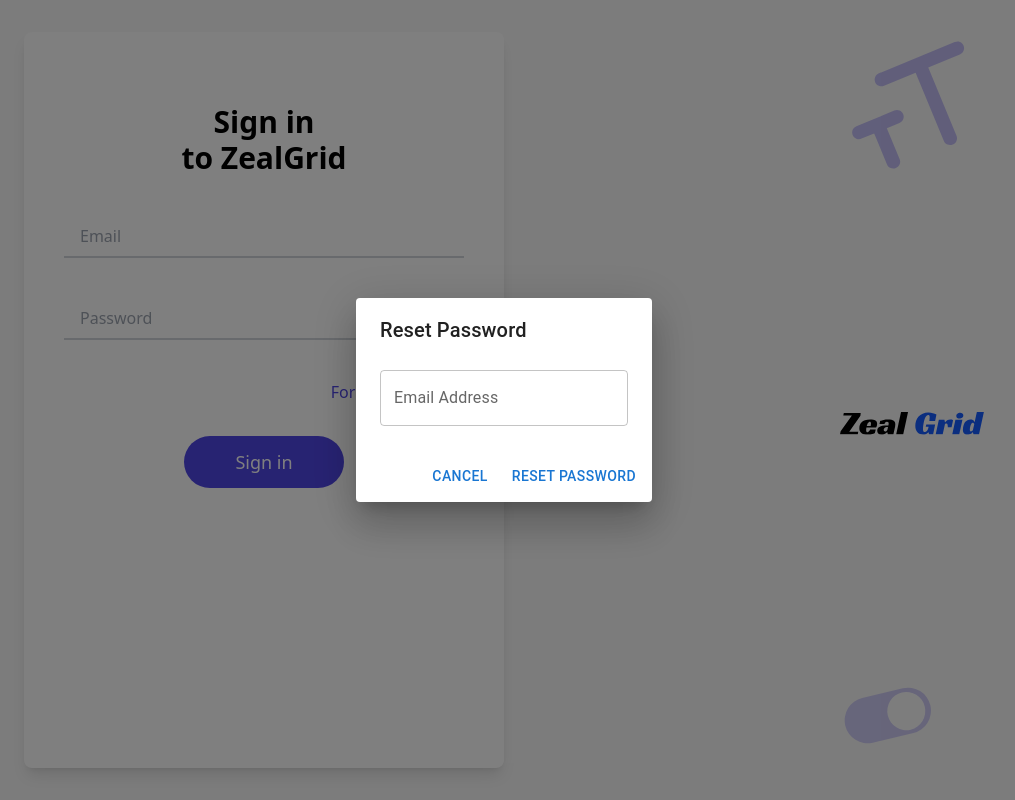
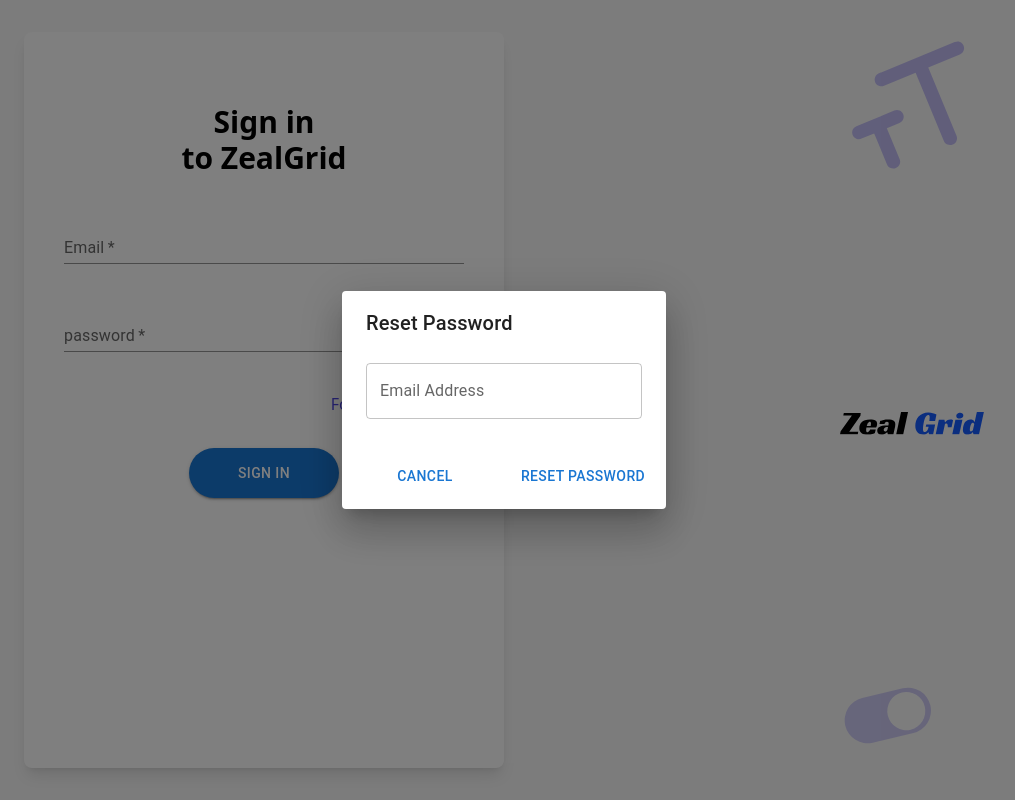
Before and after one commit to nazishCheema090/ZealGrid, a React (Vite) app: page /signin in a window 1280 px wide. Both pictures are taken after a click on the button "Forgot Password?". Shown: the whole page, without its empty margins (136-1151 px from the left). Built offline with nearby package versions, Linux system fonts and the light colour scheme; no server answers.

Commit message:
Refactoring MUI components and removing inline css

```diff
--- a/src/components/add-project/page.jsx
+++ b/src/components/add-project/page.jsx
@@ -1,14 +1,15 @@
 import { useEffect, useState } from "react";
-import { TextField, Button } from "@mui/material";
-import CheckBox from "../common/checkbox/page";
+import CheckBox from "../common/CheckBox";
 import { useDispatch, useSelector } from "react-redux";
 import {
   setFeatures,
   setStep,
   setCompanyDetail,
 } from "../../redux/slice/projectSlice";
-import PhoneInput from "../common/phone-input/page";
-import CircularProgress from "@mui/material/CircularProgress";
+import PhoneInput from "../common/PhoneInput";
+import Loading from "../common/Loading";
+import Input from "../common/Input";
+import CustomButton from "../common/CustomButton";
 
 const AddName = ({ nextStep, setProjectName, projectName }) => {
   const [fullName, setLocalFullName] = useState("");
@@ -44,14 +45,13 @@
           <p className="text-2xl text-gray-700 font-semibold my-3 leading-tight">{`Let's Start with the name of your Application `}</p>
         </div>
         <div className="mb-12">
-          <TextField
-            fullWidth
+          <Input
+            fullWidth={true}
             variant="standard"
             label="Full Name"
+            type="text"
             value={fullName}
             onChange={(e) => setLocalFullName(e.target.value)}
-            InputLabelProps={{ className: "text-gray-600" }}
-            InputProps={{ className: "text-gray-800" }}
             className="mb-8"
             error={Boolean(error)}
             helperText={error}
@@ -59,19 +59,13 @@
         </div>
       </div>
       <div className="flex justify-center">
-        <Button
+        <CustomButton
           variant="contained"
-          className="text-white text-lg rounded-full py-3 px-8 shadow-md hover:bg-blue-600 focus:outline-none transition"
-          style={{
-            backgroundColor: "#7065F0",
-            width: "150px",
-            height: "50px",
-            borderRadius: "25px",
-          }}
+          color="primary"
           onClick={handleNextClick}
         >
           Next
-        </Button>
+        </CustomButton>
       </div>
     </div>
   );
@@ -121,7 +115,10 @@
         <div className="mb-6">
           <p className="text-xl text-gray-600 mb-3">Step 2 of 3</p>
           <div className="w-full bg-gray-200 rounded-full h-2 mt-2">
-            <div className="bg-purple-500 h-2 rounded-full w-[66%] "></div>
+            <div
+              className="bg-purple-500 h-2 rounded-full"
+              style={{ width: "66%" }}
+            ></div>
           </div>
         </div>
         <div className="mb-6">
@@ -166,19 +163,9 @@
         </div>
       </div>
       <div className="flex justify-center">
-        <Button
-          variant="contained"
-          className="text-white text-lg rounded-full py-3 px-8 shadow-md hover:bg-blue-600 focus:outline-none transition"
-          style={{
-            backgroundColor: "#7065F0",
-            width: "150px",
-            height: "50px",
-            borderRadius: "25px",
-          }}
-          onClick={handleClick}
-        >
+        <CustomButton variant="contained" color="primary" onClick={handleClick}>
           Continue
-        </Button>
+        </CustomButton>
       </div>
     </div>
   );
@@ -204,13 +191,12 @@
         <div className="mb-12">
           <div className="flex">
             <div className="mr-5">
-              <TextField
-                fullWidth
+              <Input
+                fullWidth={true}
+                type="email"
                 variant="standard"
                 label="Email"
                 value={companyDetail.email}
-                InputLabelProps={{ className: "text-gray-600" }}
-                InputProps={{ className: "text-gray-800" }}
                 className="mb-8"
                 onChange={(e) =>
                   dispatch(
@@ -223,13 +209,12 @@
               />
             </div>
             <div className="ml-5">
-              <TextField
-                fullWidth
+              <Input
+                fullWidth={true}
+                type="text"
                 variant="standard"
                 label="Company Name"
                 value={companyDetail.companyName}
-                InputLabelProps={{ className: "text-gray-600" }}
-                InputProps={{ className: "text-gray-800" }}
                 className="mb-8"
                 onChange={(e) =>
                   dispatch(
@@ -255,23 +240,13 @@
         </div>
       </div>
       <div className="flex justify-center">
-        <Button
-          variant="contained"
-          className="text-white text-lg   py-3 px-8 shadow-md hover:bg-blue-800 focus:outline-none transition"
-          style={{
-            backgroundColor: "#7065F0",
-            width: "150px",
-            height: "50px",
-            borderRadius: "25px",
-          }}
-          onClick={handleSave}
-        >
+        <CustomButton variant="contained" color="primary" onClick={handleSave}>
           {loading ? (
-            <CircularProgress size={30} style={{ color: "white" }} />
+            <Loading size={30} color="white" thickness={5} />
           ) : (
             "Continue"
           )}
-        </Button>
+        </CustomButton>
       </div>
     </div>
   );
--- /dev/null
+++ b/src/components/common/CheckBox.jsx
@@ -0,0 +1,21 @@
+import { useId } from 'react';
+
+export default function CheckBox({ label, value, onChange, name }) {
+  const featureInputID = useId();
+
+  return (
+    <div className="flex items-center ps-3">
+      <input
+        type="checkbox"
+        checked={value}
+        onChange={onChange}
+        name={name}
+        className="w-4 h-4 text-blue-600 bg-gray-100 border-gray-300 rounded focus:ring-blue-500 dark:focus:ring-blue-600 dark:ring-offset-gray-700 dark:focus:ring-offset-gray-700 focus:ring-2 dark:bg-gray-600 dark:border-gray-500"
+        id={featureInputID}
+      />
+      <label htmlFor={featureInputID} className="w-full py-3 ms-2 text-sm font-medium text-gray-900 dark:text-gray-300">
+        {label}
+      </label>
+    </div>
+  );
+}
--- /dev/null
+++ b/src/components/common/CustomButton.jsx
@@ -0,0 +1,25 @@
+import React from 'react'
+import {Button} from '@mui/material'
+
+const CustomButton = ({children,onClick,color='inherit',background='',width = '150px',height='50px',rounded='25px', variant='contained', disabled = false,...props}) => {
+  return (
+    <Button
+        variant={variant}
+        disabled = {disabled}
+        onClick={onClick}
+        color={color}
+        style={{
+            background : background,
+            width : width,
+            height : height,
+            borderRadius : rounded,
+            ...props.style,
+        }}
+        {...props}
+    >
+        {children}
+    </Button>
+  )
+}
+
+export default CustomButton
--- /dev/null
+++ b/src/components/common/DialogActionsWrapper.jsx
@@ -0,0 +1,12 @@
+import { DialogActions } from '@mui/material';
+
+
+const DialogActionsWrapper = ({children}) => {
+  return (
+    <DialogActions>
+        {children}
+    </DialogActions>
+  )
+}
+
+export default DialogActionsWrapper
--- /dev/null
+++ b/src/components/common/DialogContentWrapper.jsx
@@ -0,0 +1,11 @@
+import {  DialogContent } from '@mui/material';
+
+const DialogContentWrapper = ({children}) => {
+  return (
+    <DialogContent>
+        {children}
+    </DialogContent>
+  )
+}
+
+export default DialogContentWrapper
--- /dev/null
+++ b/src/components/common/DialogTitleWrapper.jsx
@@ -0,0 +1,11 @@
+import {  DialogTitle } from '@mui/material';
+
+const DialogTitleWrapper = ({children}) => {
+  return (
+    <DialogTitle>
+        {children}
+    </DialogTitle>
+  )
+}
+
+export default DialogTitleWrapper
--- /dev/null
+++ b/src/components/common/DialogWrapper.jsx
@@ -0,0 +1,13 @@
+import React, { Children } from 'react'
+import { Dialog} from '@mui/material';
+
+
+const DialogWrapper = ({children,open,onClose}) => {
+  return (
+    <Dialog open={open} onClose={onClose}>
+        {children}
+    </Dialog>
+  )
+}
+
+export default DialogWrapper
--- /dev/null
+++ b/src/components/common/Input.jsx
@@ -0,0 +1,18 @@
+import { TextField } from '@mui/material'
+import React from 'react'
+
+const Input = ({type, value, label, onChange, autoFocus = false, fullWidth = false , ...props}) => {
+  return (
+    <TextField
+        fullWidth = {fullWidth}
+        type = {type}
+        value = {value}
+        label = {label}
+        onChange={onChange}
+        autoFocus = {autoFocus}
+        {...props}
+    />
+  )
+}
+
+export default Input
--- /dev/null
+++ b/src/components/common/Loading.jsx
@@ -0,0 +1,14 @@
+import React from 'react'
+import CircularProgress from '@mui/material/CircularProgress'
+
+const  Loading= ({size, color = 'inherit', ...props}) => {
+  return (
+    <CircularProgress
+      size={size}
+      style={{color : color}}
+      {...props}
+    />
+  )
+}
+
+export default Loading;
--- /dev/null
+++ b/src/components/common/PhoneInput.jsx
@@ -0,0 +1,38 @@
+const PhoneInput = ({value, onChangePhone}) => {
+
+
+    return (
+      <form className="max-w-xs mt-5">
+        <div className="relative">
+          <span className="absolute start-0 bottom-3 text-gray-500 dark:text-gray-400">
+            <svg
+              className="w-4 h-4 rtl:rotate-[270deg]"
+              aria-hidden="true"
+              xmlns="http://www.w3.org/2000/svg"
+              fill="currentColor"
+              viewBox="0 0 19 18"
+            >
+              <path d="M18 13.446a3.02 3.02 0 0 0-.946-1.985l-1.4-1.4a3.054 3.054 0 0 0-4.218 0l-.7.7a.983.983 0 0 1-1.39 0l-2.1-2.1a.983.983 0 0 1 0-1.389l.7-.7a2.98 2.98 0 0 0 0-4.217l-1.4-1.4a2.824 2.824 0 0 0-4.218 0c-3.619 3.619-3 8.229 1.752 12.979C6.785 16.639 9.45 18 11.912 18a7.175 7.175 0 0 0 5.139-2.325A2.9 2.9 0 0 0 18 13.446Z" />
+            </svg>
+          </span>
+          <input
+            type="tel"
+            id="floating-phone-number"
+            className="block py-2.5 ps-6 pe-0 w-full text-sm text-gray-900 bg-transparent border-0 border-b-2 border-gray-300 appearance-none  dark:border-gray-600 dark:focus:border-blue-500 focus:outline-none focus:ring-0 focus:border-blue-600 peer"
+            pattern="[0-9]{3}-[0-9]{3}-[0-9]{4}"
+            placeholder=" "
+            value={value}
+            onChange={onChangePhone}
+          />
+          <label
+            htmlFor="floating-phone-number"
+            className="absolute text-sm text-gray-500 dark:text-gray-400 duration-300 transform -translate-y-6 scale-75 top-3 -z-10 origin-[0] peer-placeholder-shown:start-6 peer-focus:start-0 peer-focus:text-blue-600 peer-focus:dark:text-blue-500 peer-placeholder-shown:scale-100 peer-placeholder-shown:translate-y-0 peer-focus:scale-75 peer-focus:-translate-y-6 rtl:peer-focus:translate-x-1/4 rtl:peer-focus:left-auto"
+          >
+            Phone number
+          </label>
+        </div>
+      </form>
+    );
+  };
+
+  export default PhoneInput;
--- a/src/pages/sign-in/page.jsx
+++ b/src/pages/sign-in/page.jsx
@@ -4,16 +4,15 @@
 import ZealGrid from "../../assets/ZealGrid.svg";
 import RadioButton from "../../assets/RadioButton.svg";
 import { Visibility, VisibilityOff } from "@mui/icons-material";
-import {
-  Dialog,
-  DialogTitle,
-  DialogContent,
-  DialogActions,
-  TextField,
-  Button,
-} from "@mui/material";
 import { useDispatch, useSelector } from "react-redux";
 import { signIn, resetPassword } from "../../redux/slice/authSlice";
+import Input from "../../components/common/Input";
+import CustomButton from "../../components/common/CustomButton";
+import Loading from "../../components/common/Loading";
+import DialogWrapper from "../../components/common/DialogWrapper";
+import DialogActionsWrapper from "../../components/common/DialogActionsWrapper";
+import DialogTitleWrapper from "../../components/common/DialogTitleWrapper";
+import DialogContentWrapper from "../../components/common/DialogContentWrapper";
 
 const SignInPage = () => {
   const [showPassword, setShowPassword] = useState(false);
@@ -64,38 +63,29 @@
           </h2>
           <form onSubmit={handleSubmit}>
             <div className="relative mt-10 mb-10">
-              <input
+              <Input
                 type="email"
                 id="email"
-                className="peer w-full px-4 py-2 border-b-2 border-gray-300 placeholder-transparent focus:outline-none focus:border-indigo-600"
-                placeholder="Email"
-                required
+                label="Email"
+                variant="standard"
                 value={email}
                 onChange={(e) => setEmail(e.target.value)}
+                fullWidth={true}
+                required
               />
-              <label
-                htmlFor="email"
-                className="absolute left-4 -top-4 text-gray-600 transition-all peer-placeholder-shown:top-2 peer-placeholder-shown:text-gray-400 peer-focus:-top-4 peer-focus:text-gray-600"
-              >
-                Email
-              </label>
             </div>
             <div className="relative mt-10 mb-10">
-              <input
+              <Input
                 type={showPassword ? "text" : "password"}
                 id="password"
-                className="peer w-full px-4 py-2 border-b-2 border-gray-300 placeholder-transparent focus:outline-none focus:border-indigo-600"
-                placeholder="Password"
+                label="password"
+                variant="standard"
                 required
                 value={password}
                 onChange={(e) => setPassword(e.target.value)}
+                fullWidth={true}
               />
-              <label
-                htmlFor="password"
-                className="absolute left-4 -top-4 text-gray-600 transition-all peer-placeholder-shown:top-2 peer-placeholder-shown:text-gray-400 peer-focus:-top-4 peer-focus:text-gray-600"
-              >
-                Password
-              </label>
+
               {showPassword ? (
                 <VisibilityOff
                   className="absolute right-3 top-3 cursor-pointer"
@@ -119,12 +109,13 @@
               </button>
             </div>
             <div className="mt-8 mb-6 text-center">
-              <button
-                type="submit"
-                className="w-40 py-3 bg-indigo-600 text-white rounded-full text-lg font-medium hover:bg-indigo-700 focus:outline-none focus:ring-2 focus:ring-indigo-600"
+              <CustomButton
+                onClick={handleSubmit}
+                variant="contained"
+                color="primary"
               >
-                Sign in
-              </button>
+                {loading ? <Loading size={30} color="white" /> : "Sign In"}
+              </CustomButton>
             </div>
           </form>
         </div>
@@ -146,28 +137,36 @@
         </div>
       </div>
 
-      <Dialog open={open} onClose={() => setOpen(false)}>
-        <DialogTitle>Reset Password</DialogTitle>
-        <DialogContent>
-          <TextField
-            autoFocus
+      <DialogWrapper open={open} onClose={() => setOpen(false)}>
+        <DialogTitleWrapper>Reset Password</DialogTitleWrapper>
+        <DialogContentWrapper>
+          <Input
+            autoFocus={true}
             margin="dense"
             label="Email Address"
             type="email"
-            fullWidth
+            fullWidth={true}
             value={forgotPasswordEmail}
             onChange={(e) => setForgotPasswordEmail(e.target.value)}
           />
-        </DialogContent>
-        <DialogActions>
-          <Button onClick={() => setOpen(false)} color="primary">
+        </DialogContentWrapper>
+        <DialogActionsWrapper>
+          <CustomButton
+            onClick={() => setOpen(false)}
+            variant="text"
+            color="primary"
+          >
             Cancel
-          </Button>
-          <Button onClick={handleForgotPassword} color="primary">
+          </CustomButton>
+          <CustomButton
+            onClick={handleForgotPassword}
+            variant="text"
+            color="primary"
+          >
             Reset Password
-          </Button>
-        </DialogActions>
-      </Dialog>
+          </CustomButton>
+        </DialogActionsWrapper>
+      </DialogWrapper>
     </div>
   );
 };
```
